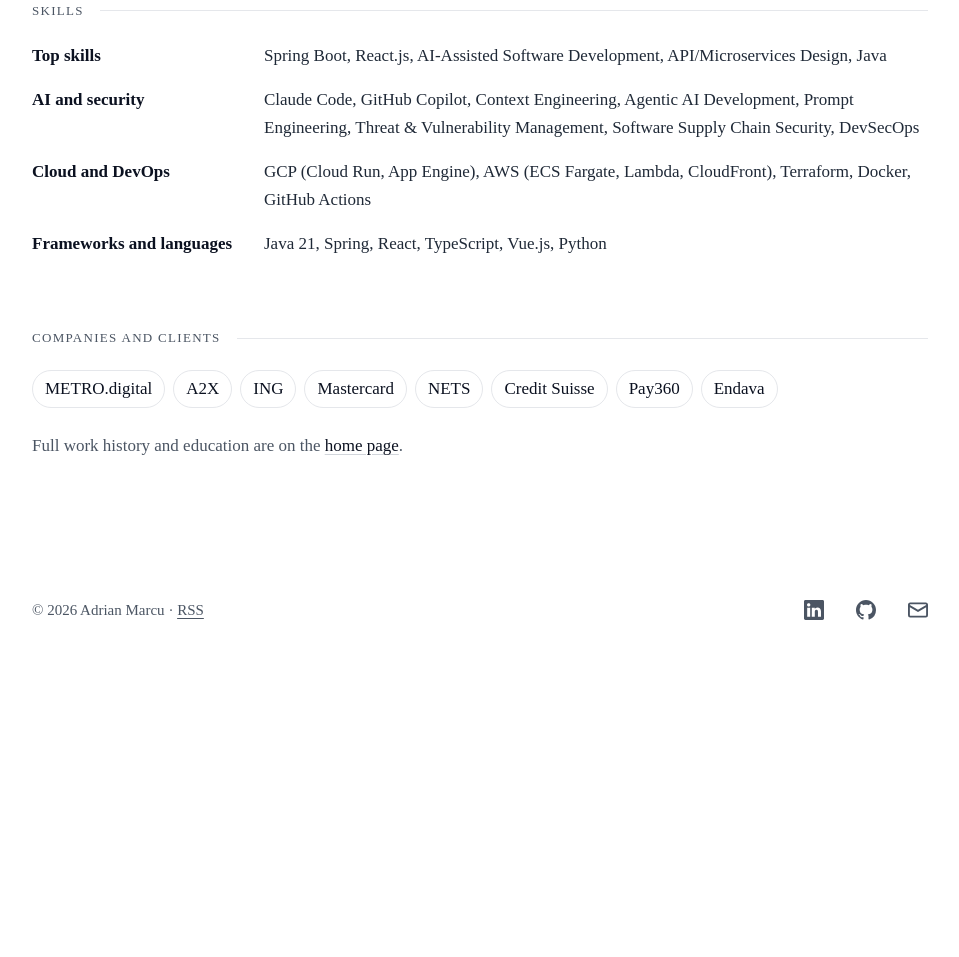
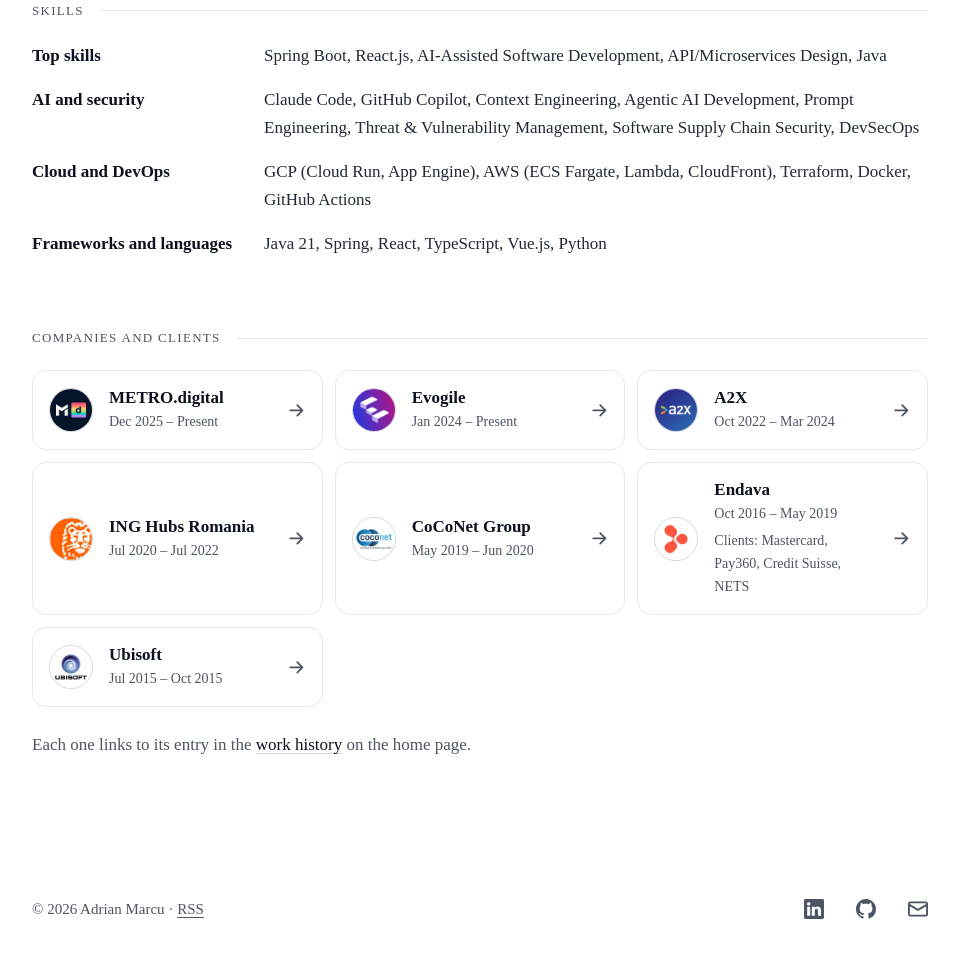
Before and after one commit to adrian-marcu/adrian-marcu.com, an Astro site: page /about in a window 1280 px wide. Shown: the part 989-1946 px from the top of the page, without its empty margins (160-1119 px from the left). Before the commit the page ends 1653 px from the top, so only its background shows below. Built offline with nearby package versions, Linux system fonts and the light colour scheme; Astro itself is replaced by a stand-in of ours.

Commit message:
About: logo cards for companies and clients, linking to the work timeline
- Replace the text labels with cards showing each company's logo, dates and
  (for Endava) clients, linking to its entry on the home page (/#work-<company>)
- Give each timeline entry an anchor id and highlight the one linked to
- Share role grouping between the home and About pages in lib/work.ts
- Add a clients field to work entries; drop the hand-kept WORKED_WITH list

Co-Authored-By: Claude Opus 5.5 <noreply@anthropic.com>

```diff
--- a/src/consts.ts
+++ b/src/consts.ts
@@ -26,18 +26,6 @@ export const SOCIAL_LINKS = {
 	booking:
 		'https://calendar.google.com/calendar/appointments/schedules/AcZssZ2ZGN-5lZU8L0Mff1MyHqT7sv4M6jFdlRtvAXAdFQUXJXJDH7A2m1rsNRIX6m1N4DFbVzk6UuUl?gv=true',
 };
-
-// Companies and clients named in the resume, in reverse-chronological order.
-export const WORKED_WITH = [
-	'METRO.digital',
-	'A2X',
-	'ING',
-	'Mastercard',
-	'NETS',
-	'Credit Suisse',
-	'Pay360',
-	'Endava',
-];
 
 export const SKILLS = [
 	{
--- a/src/content.config.ts
+++ b/src/content.config.ts
@@ -37,6 +37,8 @@ const work = defineCollection({
 			end: z.string(),
 			url: z.url().optional(),
 			project: z.string().optional(),
+			// Clients served in this role, listed under the company on the About page.
+			clients: z.array(z.string()).default([]),
 			intro: z.string().optional(),
 			highlights: z.array(z.string()).default([]),
 			skills: z.array(z.string()).default([]),
--- a/src/content/work/endava.md
+++ b/src/content/work/endava.md
@@ -7,6 +7,7 @@ location: Bucharest, Romania
 start: Oct 2016
 end: May 2019
 project: Mastercard – Real Time Payments, Pay360 – Multi-channel Payments, Credit Suisse – Internal Incident Management Platform, NETS – Instant Payments Clearing House
+clients: [Mastercard, Pay360, Credit Suisse, NETS]
 highlights:
   - Implemented ISO 20022 validations for credit transfer messages between banks, ensuring 100% compliance with industry standards
   - Developed a module for data migration and synchronization between two databases with distinct data models, achieving 100% data accuracy
--- /dev/null
+++ b/src/lib/work.ts
@@ -0,0 +1,52 @@
+import { getCollection } from 'astro:content';
+
+type Role = Awaited<ReturnType<typeof getCollection<'work'>>>[number]['data'];
+
+export type Company = {
+	// Anchor id on the home page's Work timeline, e.g. "work-metro-digital".
+	id: string;
+	company: string;
+	url?: string;
+	logo?: Role['logo'];
+	clients: string[];
+	// Newest role first.
+	roles: Role[];
+};
+
+const slug = (name: string) =>
+	name
+		.toLowerCase()
+		.replace(/[^a-z0-9]+/g, '-')
+		.replace(/^-|-$/g, '');
+
+// Roles grouped by company, newest first. Consecutive roles at the same company share one entry (e.g. the two ING positions).
+export async function getCompanies(): Promise<Company[]> {
+	const roles = (await getCollection('work')).sort((a, b) => a.data.order - b.data.order);
+	const companies: Company[] = [];
+	for (const { data } of roles) {
+		const last = companies.at(-1);
+		if (last?.company === data.company) {
+			last.roles.push(data);
+			last.clients.push(...data.clients);
+		} else {
+			companies.push({
+				id: `work-${slug(data.company)}`,
+				company: data.company,
+				url: data.url,
+				logo: data.logo,
+				clients: [...data.clients],
+				roles: [data],
+			});
+		}
+	}
+	return companies;
+}
+
+// "Oct 2016 – May 2019" for the whole time at a company.
+export const span = (c: Company) => `${c.roles.at(-1)!.start} – ${c.roles[0].end}`;
+
+// A neutral monogram stands in for a logo: the short name if there is one ("ING", "A2X"), else the initial.
+export const monogram = (name: string) => {
+	const first = name.split(/[\s.]/)[0];
+	return first.length <= 3 ? first.toUpperCase() : first[0].toUpperCase();
+};
--- a/src/pages/about.astro
+++ b/src/pages/about.astro
@@ -2,10 +2,13 @@
 import { Image } from 'astro:assets';
 import avatar from '../assets/photos/portrait.png';
 import Icon from '../components/Icon.astro';
-import { INTRO, PROFILE, SKILLS, SOCIAL_LINKS, WORKED_WITH } from '../consts';
+import { INTRO, PROFILE, SKILLS, SOCIAL_LINKS } from '../consts';
 import Base from '../layouts/Base.astro';
 import { PAGES } from '../lib/pages';
 import { person } from '../lib/person';
+import { getCompanies, monogram, span } from '../lib/work';
+
+const companies = await getCompanies();
 
 // From the previous About page, in Adrian's own words.
 const focus = [
@@ -71,10 +74,30 @@ const profilePage = { '@context': 'https://schema.org', '@type': 'ProfilePage',
 		<section aria-labelledby="clients-heading">
 			<h2 id="clients-heading" class="rule-label">Companies and clients</h2>
 			<ul class="clients" role="list">
-				{WORKED_WITH.map((name) => <li>{name}</li>)}
+				{
+					companies.map((c) => (
+						<li>
+							<a class="client" href={`/#${c.id}`}>
+								{c.logo ? (
+									<Image class="client-logo" src={c.logo} alt="" width={44} height={44} densities={[1, 2]} />
+								) : (
+									<span class="client-logo" aria-hidden="true">
+										{monogram(c.company)}
+									</span>
+								)}
+								<span class="client-text">
+									<span class="client-name">{c.company}</span>
+									<span class="client-dates">{span(c)}</span>
+									{c.clients.length > 0 && <span class="client-for">Clients: {c.clients.join(', ')}</span>}
+								</span>
+								<Icon name="arrow" />
+							</a>
+						</li>
+					))
+				}
 			</ul>
 			<p class="more">
-				Full work history and education are on the <a class="text-link" href="/">home page</a>.
+				Each one links to its entry in the <a class="text-link" href="/#panel-work">work history</a> on the home page.
 			</p>
 		</section>
 	</div>
@@ -152,20 +175,83 @@ const profilePage = { '@context': 'https://schema.org', '@type': 'ProfilePage',
 	.skills dd {
 		margin: 0;
 	}
+	/* Logo cards that link to each company's entry in the home page's Work timeline. */
 	.clients {
-		display: flex;
-		flex-wrap: wrap;
-		gap: var(--space-2);
+		display: grid;
+		grid-template-columns: repeat(auto-fill, minmax(16rem, 1fr));
+		gap: var(--space-3);
 		margin: 0;
 		padding: 0;
 		list-style: none;
 	}
-	.clients li {
-		padding: var(--space-1) var(--space-3);
+	.client {
+		display: flex;
+		align-items: center;
+		gap: var(--space-4);
+		height: 100%;
+		padding: var(--space-4);
 		border: 1px solid var(--border);
-		border-radius: 999px;
+		border-radius: var(--radius-l);
+		background: var(--surface);
 		color: var(--ink);
-		font-weight: 500;
+		text-decoration: none;
+	}
+	.client:hover {
+		border-color: var(--border-strong);
+	}
+	.client:hover .client-name {
+		text-decoration: underline;
+		text-decoration-thickness: 1px;
+	}
+	.client-logo {
+		flex: none;
+		display: grid;
+		place-items: center;
+		width: 44px;
+		height: 44px;
+		border: 1px solid var(--border-strong);
+		border-radius: 50%;
+		background: #ffffff;
+		object-fit: cover;
+		color: #0b1120;
+		font-family: var(--font-serif);
+		font-size: 0.875rem;
+		font-weight: 700;
+	}
+	.client-text {
+		display: grid;
+		flex: 1;
+		min-width: 0;
+	}
+	.client-name {
+		font-weight: 600;
+		line-height: 1.35;
+	}
+	.client-dates,
+	.client-for {
+		color: var(--muted);
+		font-size: 0.875rem;
+		font-variant-numeric: tabular-nums;
+	}
+	.client-for {
+		margin-top: var(--space-1);
+	}
+	.client :global(svg) {
+		flex: none;
+		width: 1.1em;
+		height: 1.1em;
+		color: var(--muted);
+	}
+	@media (prefers-reduced-motion: no-preference) {
+		.client {
+			transition: border-color 0.2s ease;
+		}
+		.client :global(svg) {
+			transition: transform 0.2s ease;
+		}
+		.client:hover :global(svg) {
+			transform: translateX(3px);
+		}
 	}
 	.more {
 		margin-top: var(--space-5);
```
Also changed, not shown: src/components/Background.astro (+13 -20 lines).
